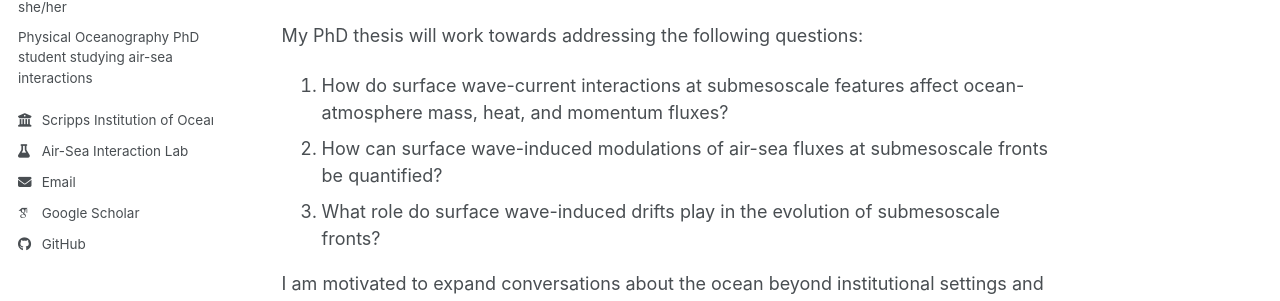
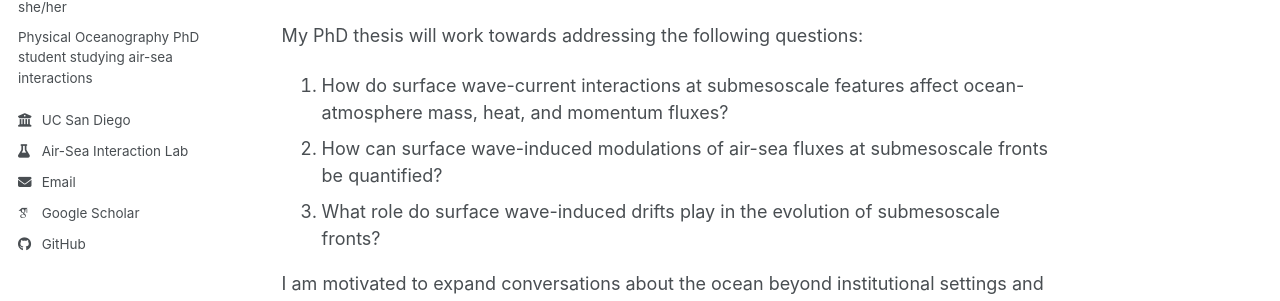
Before and after one commit to kmatsuyo/kmatsuyo.github.io, a Jekyll site: the page built from _pages/about.md, in a window 1280 px wide. Shown: the part 278-579 px from the top of the page. Built offline with Jekyll 4.4.1, drawn with Linux system fonts in a browser that asks for light colours; some web fonts are replaced; a script bundle is joined from its source files by our own code; library files that are not in the unit come from our copies.

Commit message:
Update author-profile.html

```diff
--- a/_includes/author-profile.html
+++ b/_includes/author-profile.html
@@ -28,7 +28,7 @@
         <li class="author__desktop"><i class="fas fa-fw fa-location-dot icon-pad-right" aria-hidden="true"></i>{{ author.location }}</li>
       {% endif %}
       {% if author.university %}
-        <li><a href="{{ author.university }}"><i class="fas fa-fw fa-university icon-pad-right" aria-hidden="true"></i>Scripps Institution of Oceanography, UC San Diego</i>
+        <li><a href="{{ author.university }}"><i class="fas fa-fw fa-university icon-pad-right" aria-hidden="true"></i>UC San Diego</i>
       {% endif %}
       {% if author.employer %}
         <li><a href="{{ author.employer }}"><i class="fas fa-fw fa-flask icon-pad-right" aria-hidden="true"></i>Air-Sea Interaction Lab</a></li>
```
